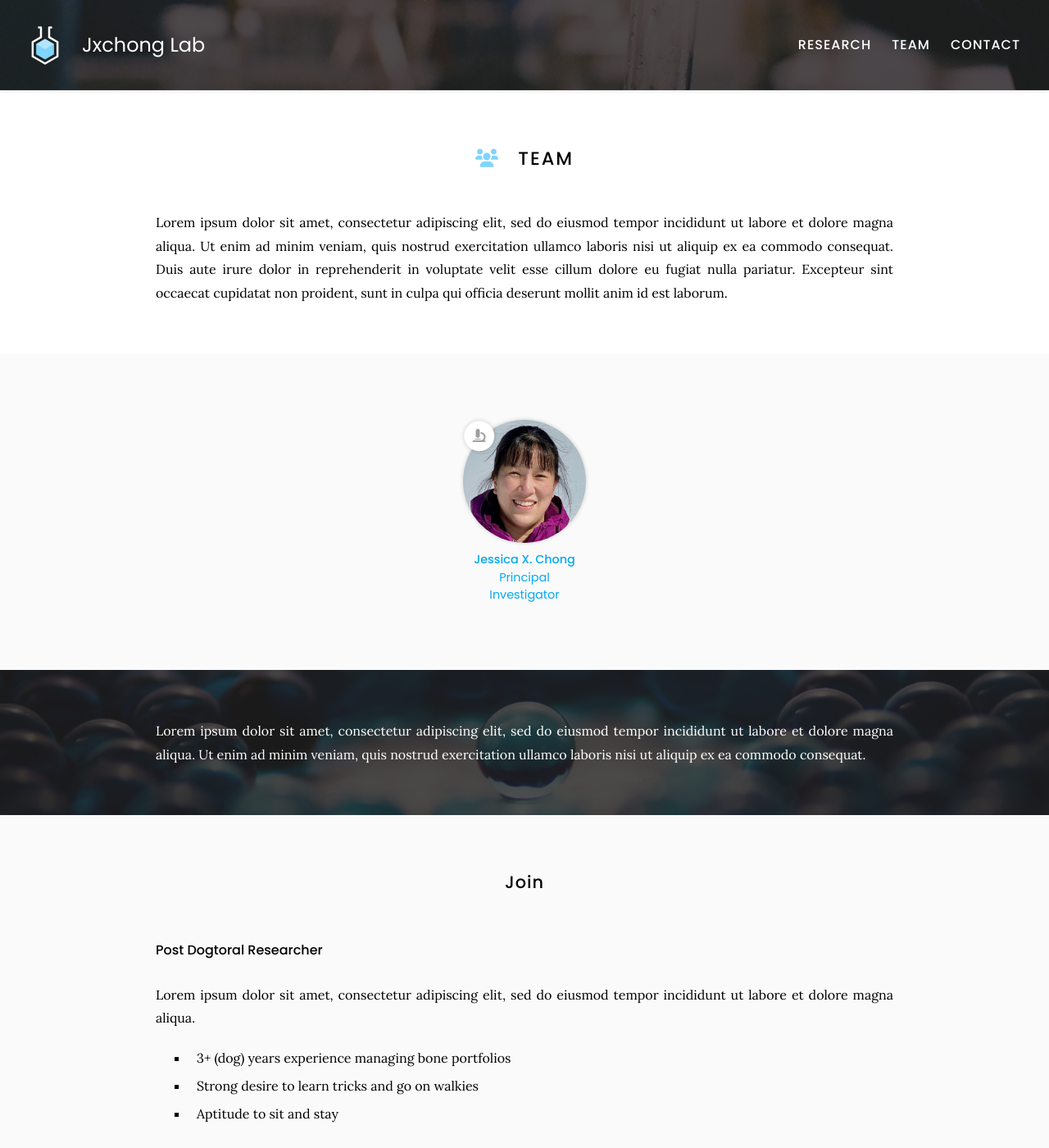
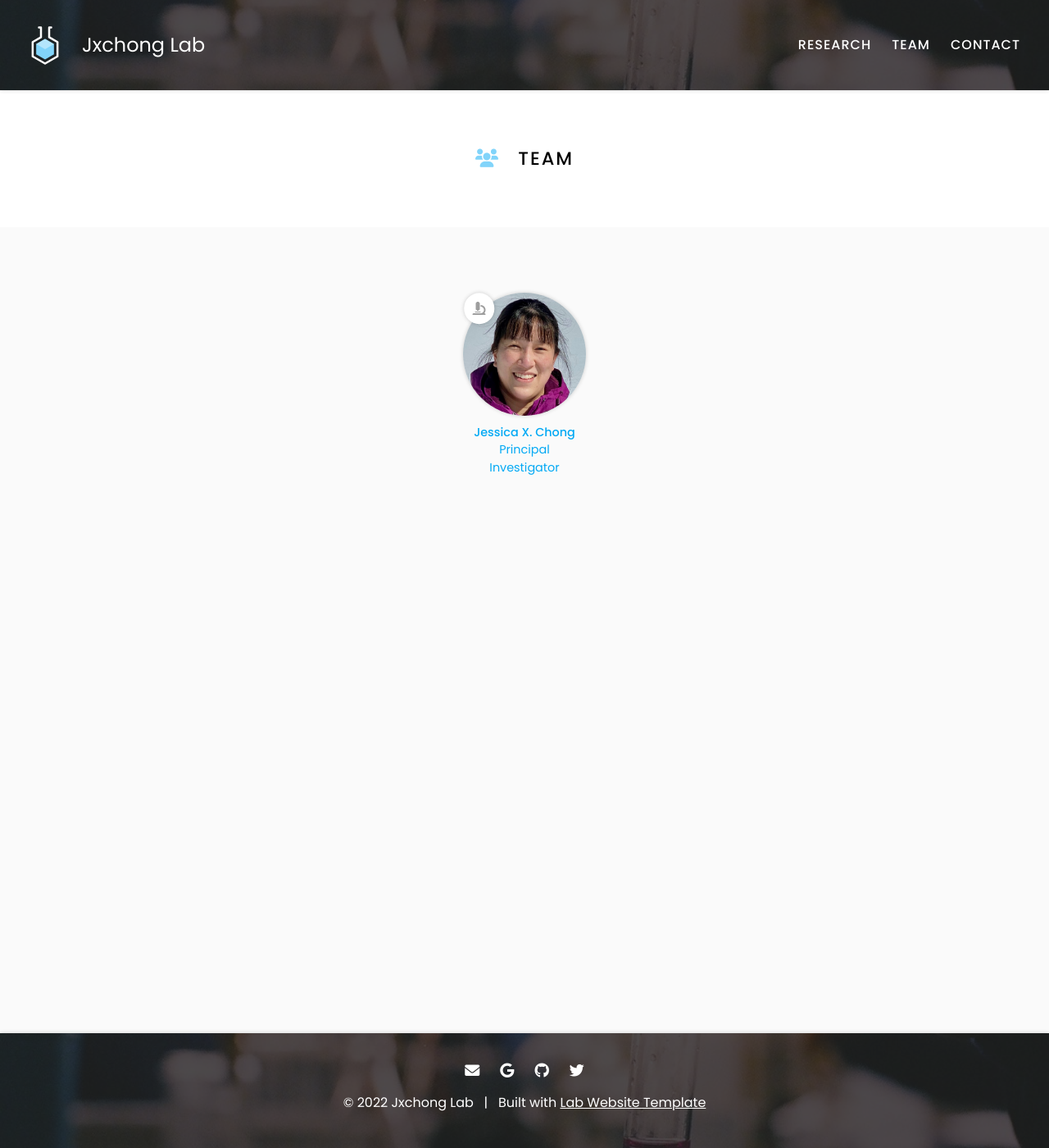
Before and after one commit to jxchong-lab/jxchong-lab-website.github.io, a Jekyll site: the page built from team/index.md, in a window 1280 px wide and 1400 px high. Shown: the whole window at 82% size. Built offline with Jekyll 4.4.1, drawn with Linux system fonts in a browser that asks for light colours; some of the changed text lies outside the part shown.

Commit message:
Update index.md

```diff
--- a/team/index.md
+++ b/team/index.md
@@ -6,11 +6,6 @@ nav:
 ---
 
 # <i class="fas fa-users"></i>Team
-
-Lorem ipsum dolor sit amet, consectetur adipiscing elit, sed do eiusmod tempor incididunt ut labore et dolore magna aliqua.
-Ut enim ad minim veniam, quis nostrud exercitation ullamco laboris nisi ut aliquip ex ea commodo consequat.
-Duis aute irure dolor in reprehenderit in voluptate velit esse cillum dolore eu fugiat nulla pariatur.
-Excepteur sint occaecat cupidatat non proident, sunt in culpa qui officia deserunt mollit anim id est laborum.
 
 {% include section.html %}
 
@@ -24,68 +19,6 @@ Excepteur sint occaecat cupidatat non proident, sunt in culpa qui officia deseru
   include list.html
   data="members"
   component="portrait"
-  filters="role: phd"
-%}
-{%
-  include list.html
-  data="members"
-  component="portrait"
-  filters="role: programmer"
+  filters="role: sci"
 %}
 {:.center}
-
-{% include section.html background="images/banner.jpg" dark=true%}
-
-Lorem ipsum dolor sit amet, consectetur adipiscing elit, sed do eiusmod tempor incididunt ut labore et dolore magna aliqua.
-Ut enim ad minim veniam, quis nostrud exercitation ullamco laboris nisi ut aliquip ex ea commodo consequat.
-
-{% include section.html %}
-
-## Join
-
-#### Post Dogtoral Researcher
-
-Lorem ipsum dolor sit amet, consectetur adipiscing elit, sed do eiusmod tempor incididunt ut labore et dolore magna aliqua.
-
-- 3+ (dog) years experience managing bone portfolios
-- Strong desire to learn tricks and go on walkies
-- Aptitude to sit and stay
-
-{% include link.html type="external" link="https://google.com/" text="Apply Now" icon="" style="button" %}
-{:.center}
-
-{% include section.html %}
-
-## Funding
-
-Our work is made possible by funding from several organizations.
-{:.center}
-
-{%
-  include gallery.html
-  style="square"
-
-  image1="images/photo.jpg"
-  link1="https://nasa.gov/"
-  tooltip1="Cool Foundation"
-
-  image2="images/photo.jpg"
-  link2="https://nasa.gov/"
-  tooltip2="Cool Institute"
-
-  image3="images/photo.jpg"
-  link3="https://nasa.gov/"
-  tooltip3="Cool Initiative"
-
-  image4="images/photo.jpg"
-  link4="https://nasa.gov/"
-  tooltip4="Cool Foundation"
-
-  image5="images/photo.jpg"
-  link5="https://nasa.gov/"
-  tooltip5="Cool Institute"
-
-  image6="images/photo.jpg"
-  link6="https://nasa.gov/"
-  tooltip6="Cool Initiative"
-%}
```
